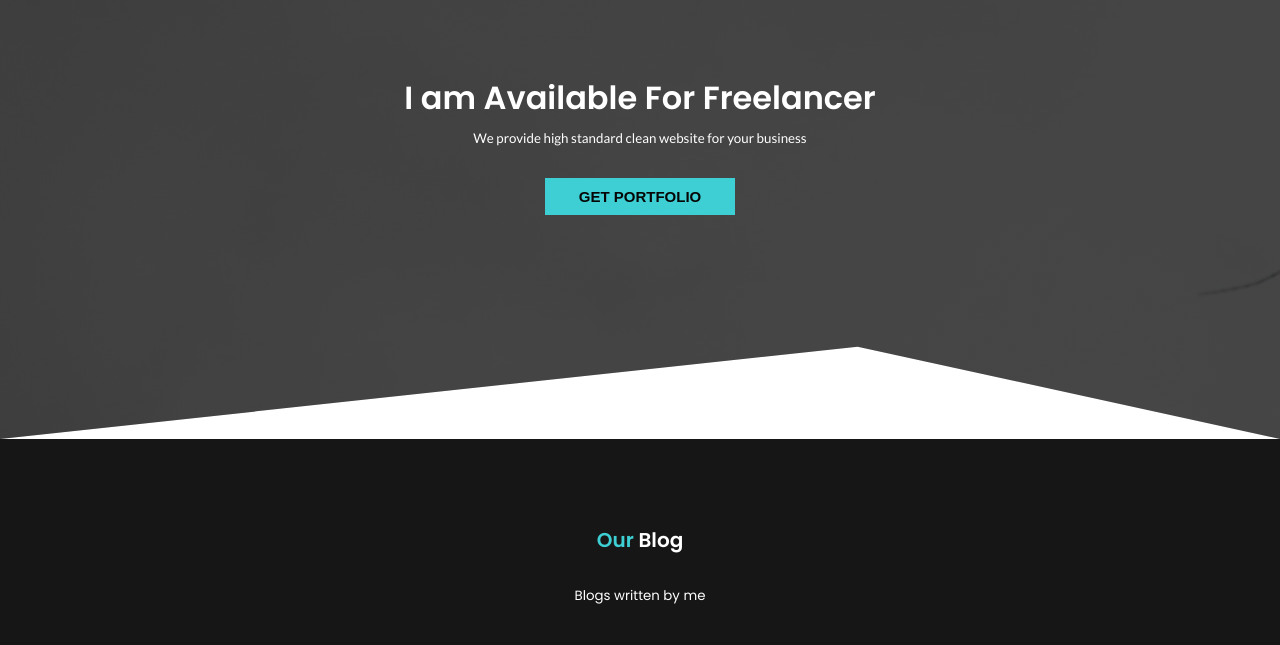
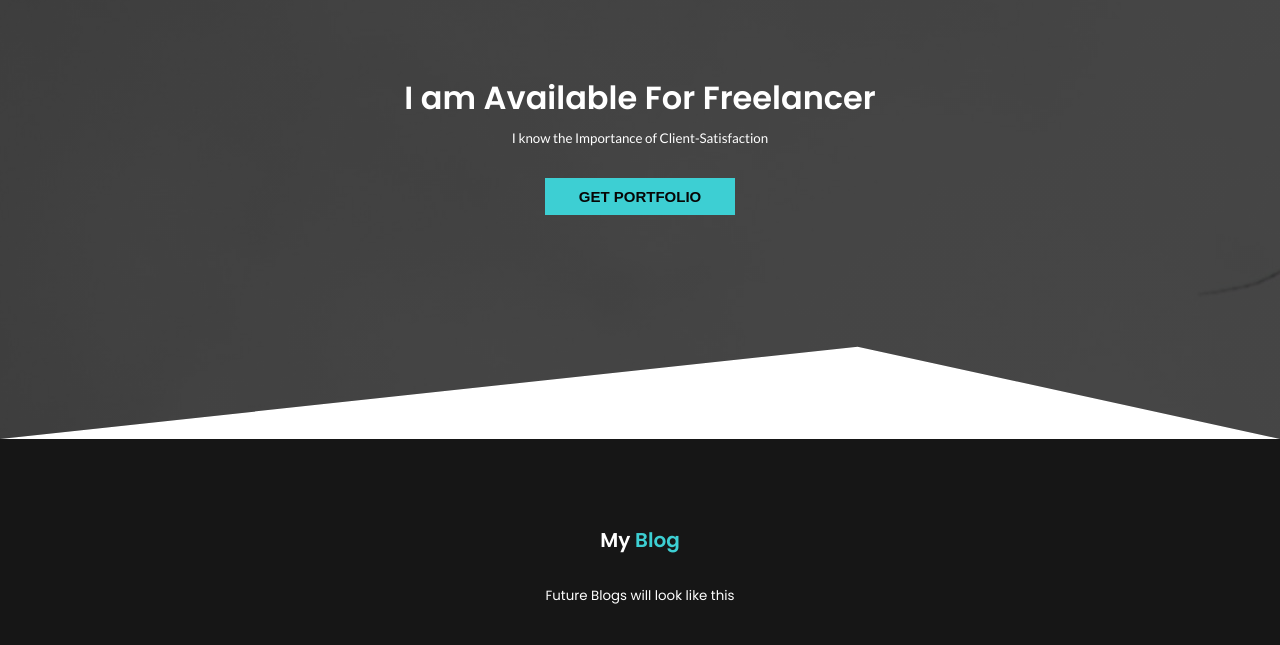
Before and after one commit to arpansharma-11/webPortfolio, a website: page index.html in a window 1280 px wide. Shown: the part 2579-3224 px from the top of the page. Drawn offline with nearby package versions, Linux system fonts and the light colour scheme.

Commit message:
Update index.html

```diff
--- a/index.html
+++ b/index.html
@@ -109,7 +109,7 @@
         <section id="work"  class="work">
             <div class="container">
                 <h1 class="section-heading"><span>My </span>Works</h1>
-                <p class="section-heading">All the work is done by me</p>
+                <p class="section-heading">Work below are real projects</p>
 
                 <div class="card-wrapper">
                     <div class="card">
@@ -151,14 +151,14 @@
 
         <section id="services" class="freelancer">
             <h1>I am Available For Freelancer</h1>
-            <p>We provide high standard clean website for your business</p>
+            <p>I know the Importance of Client-Satisfaction</p>
             <a href="https://drive.google.com/file/d/18gCrMNLSYxeChdeebGzZYHU4wWoDQ5Dh/view?usp=drivesdk"><button class="btn btn-primary">GET PORTFOLIO</button></a>
         </section>
 
         <section id="blogs" class="blog">
             <div class="container">
-                <h1 class="section-heading"><span>Our </span>Blog</h1>
-                <p class="section-heading">Blogs written by me</p>
+                <h1 class="section-heading">My <span>Blog</span></h1>
+                <p class="section-heading">Future Blogs will look like this</p>
 
                 <div class="card-wrapper container">
                     <div class="card">
```
